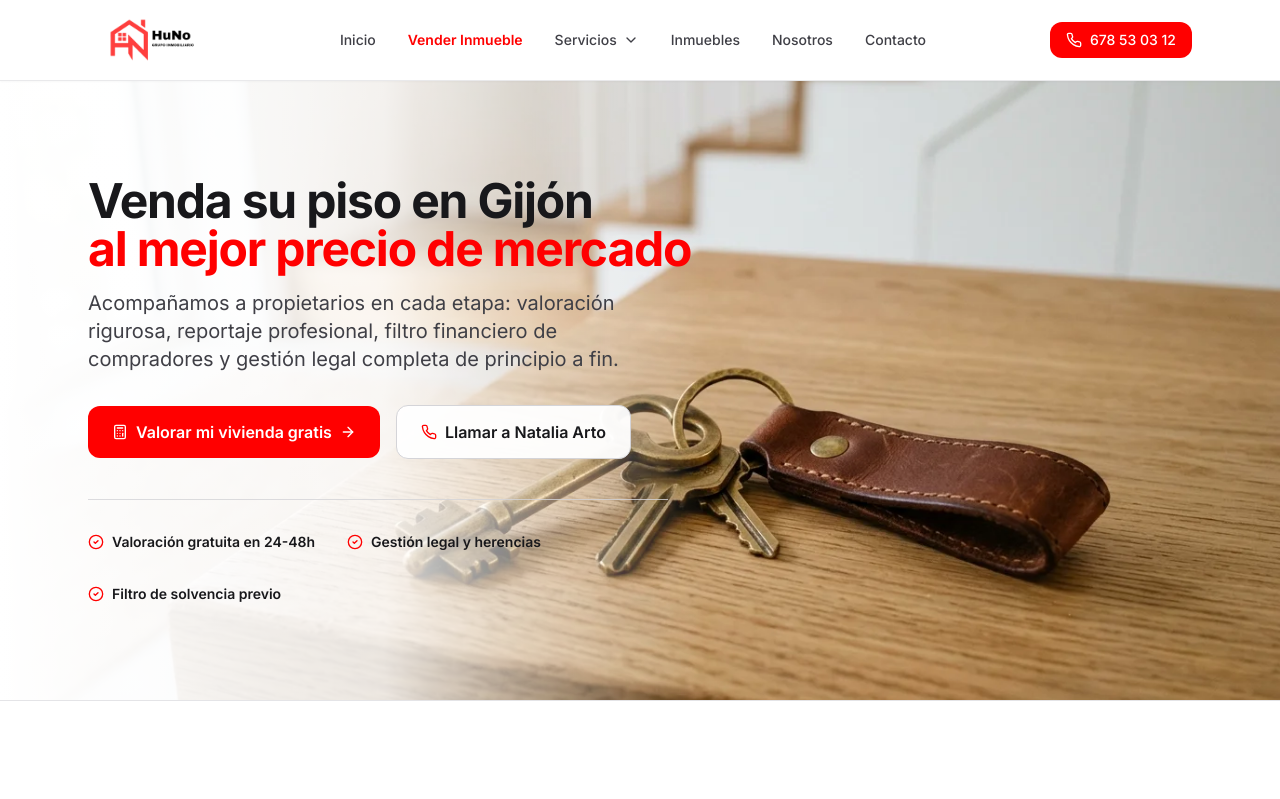
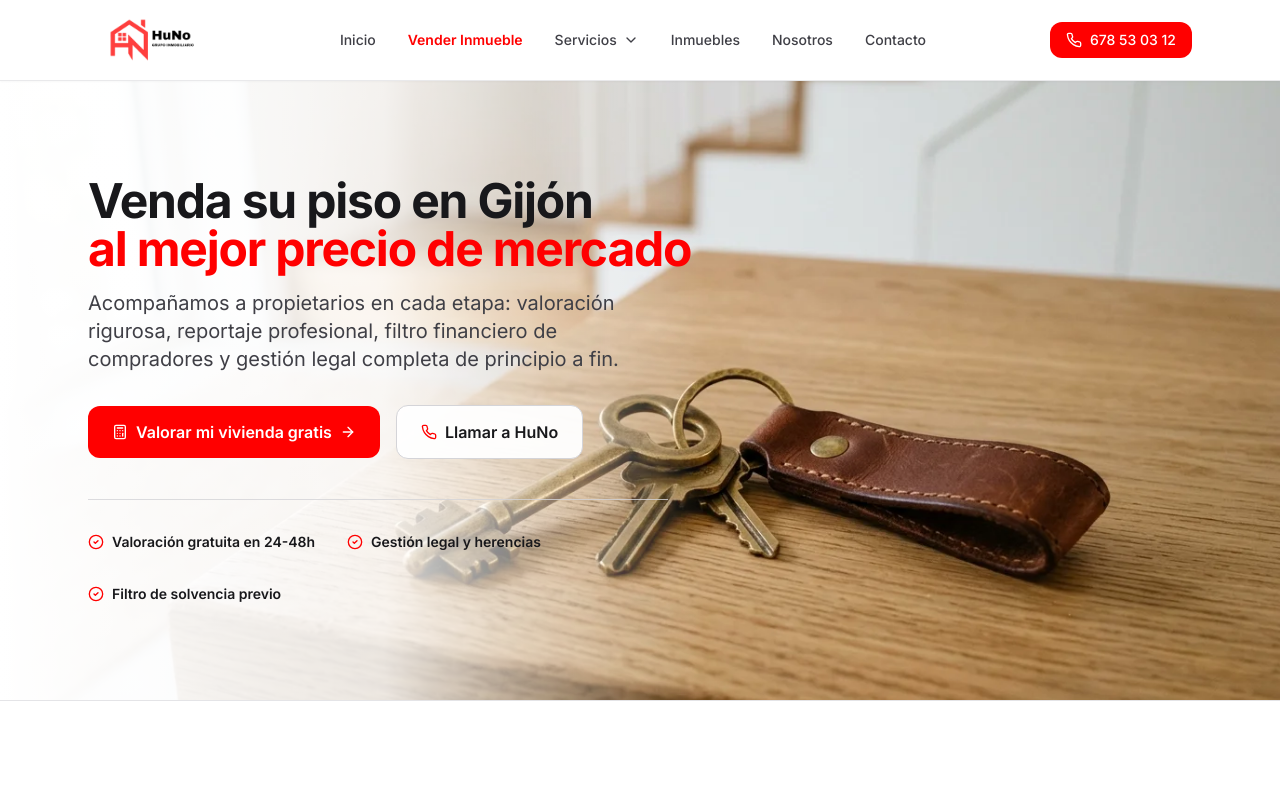
Before and after one commit to victooorltt/huno-grupo-inmobiliario, a Next.js app: page /vender-piso-gijon in a window 1280 px wide. Shown: the top 799 px of the page. Built offline with nearby package versions, Linux system fonts and the light colour scheme.

Commit message:
Update hero call button to 'Llamar a HuNo'

```diff
--- a/app/vender-piso-gijon/page.tsx
+++ b/app/vender-piso-gijon/page.tsx
@@ -143,7 +143,7 @@ export default function VenderPisoGijonPage() {
             className="inline-flex items-center justify-center gap-2 px-6 py-3.5 text-base font-semibold text-zinc-900 bg-white/95 hover:bg-white border border-zinc-300 hover:border-zinc-400 rounded-xl transition-colors duration-150 shadow-xs"
           >
             <Phone className="w-4 h-4 text-accent" aria-hidden="true" />
-            <span>Llamar a Natalia Arto</span>
+            <span>Llamar a HuNo</span>
           </a>
         </div>
 
```
